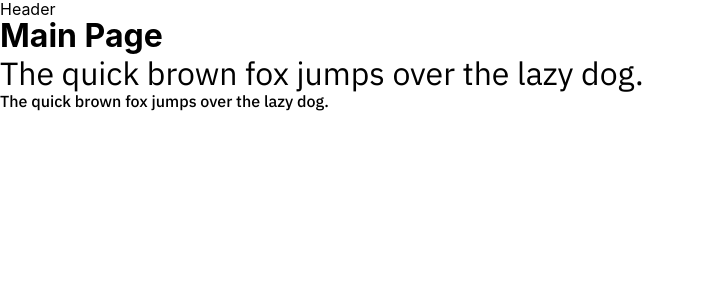
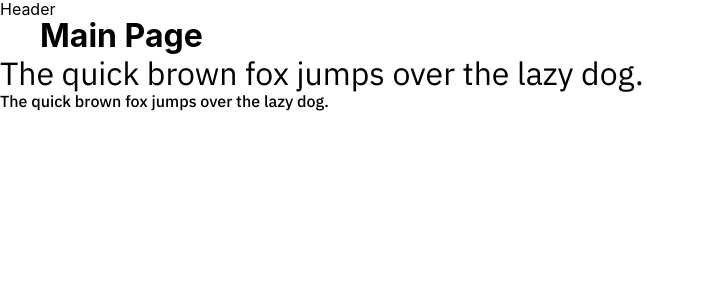
Before and after one commit to Lokrand/visitki, a React (Create React App) app: page / in a window 1280 px wide. Shown: the top 300 px of the page, without its empty margins (0-705 px from the left). Built offline with nearby package versions, Linux system fonts and the light colour scheme.

Commit message:
feat(routes): добавить шаблон для страниц #5

```diff
--- a/src/components/App/App.tsx
+++ b/src/components/App/App.tsx
@@ -1,15 +1,7 @@
 import React from "react";
 
 import { AppRouter } from "../AppRouter";
-import { Footer } from "../Footer/Footer";
-import { Header } from "../Header/Header";
 
-export const App = () => {
-  return (
-    <>
-      <Header />
-      <AppRouter />
-      <Footer />
-    </>
-  );
+export const App: React.FC = () => {
+  return <AppRouter />;
 };
--- /dev/null
+++ b/src/components/AppLayout/AppLayout.tsx
@@ -0,0 +1,19 @@
+import React from "react";
+import { Outlet } from "react-router-dom";
+
+import classes from "./applayout.module.scss";
+
+import { Footer } from "../Footer/Footer";
+import { Header } from "../Header/Header";
+
+export const AppLayout: React.FC = () => {
+  return (
+    <>
+      <Header />
+      <main className={classes.conteiner}>
+        <Outlet />
+      </main>
+      <Footer />
+    </>
+  );
+};
--- /dev/null
+++ b/src/components/AppLayout/applayout.module.scss
@@ -0,0 +1,4 @@
+.conteiner {
+  padding-right: 40px;
+  padding-left: 40px;
+}
--- /dev/null
+++ b/src/components/AppLayout/index.ts
@@ -0,0 +1 @@
+export * from "./AppLayout";
--- a/src/components/AppRouter/AppRouter.tsx
+++ b/src/components/AppRouter/AppRouter.tsx
@@ -11,7 +11,6 @@ import { MainPage } from "../../pages/MainPage";
 import { MapPage } from "../../pages/MapPage";
 import { ProfilePage } from "../../pages/ProfilePage";
 
-// Импорт переменных с маршрутами
 import {
   MAIN_ROUTE,
   COHORT_ROUTE,
@@ -24,10 +23,16 @@ import {
   FILE_NOT_FOUND_ROUTE,
 } from "../../utils/constants";
 
+// Импорт шаблона страницы
+import { AppLayout } from "../AppLayout";
+
+// Импорт переменных с маршрутами
+
 export const AppRouter: React.FC = () => {
   return (
     <Routes>
-      <Route path={MAIN_ROUTE} element={<MainPage />} />
+      <Route path={MAIN_ROUTE} element={<AppLayout />}>
+        <Route index element={<MainPage />} />
         <Route path={COHORT_ROUTE} element={<CohortPage />} />
         <Route path={DETAIL_ROUTE} element={<DetailPage />} />
         <Route path={PROFILE_ROUTE} element={<ProfilePage />} />
@@ -36,6 +41,7 @@ export const AppRouter: React.FC = () => {
         <Route path={ADMIN_USERS_ROUTE} element={<AdminUsersPage />} />
         <Route path={LOGIN_ROUTE} element={<LoginPage />} />
         <Route path={FILE_NOT_FOUND_ROUTE} element={<FileNotFoundPage />} />
+      </Route>
     </Routes>
   );
 };
```
Lines whose indentation alone changed are shown as unchanged.
